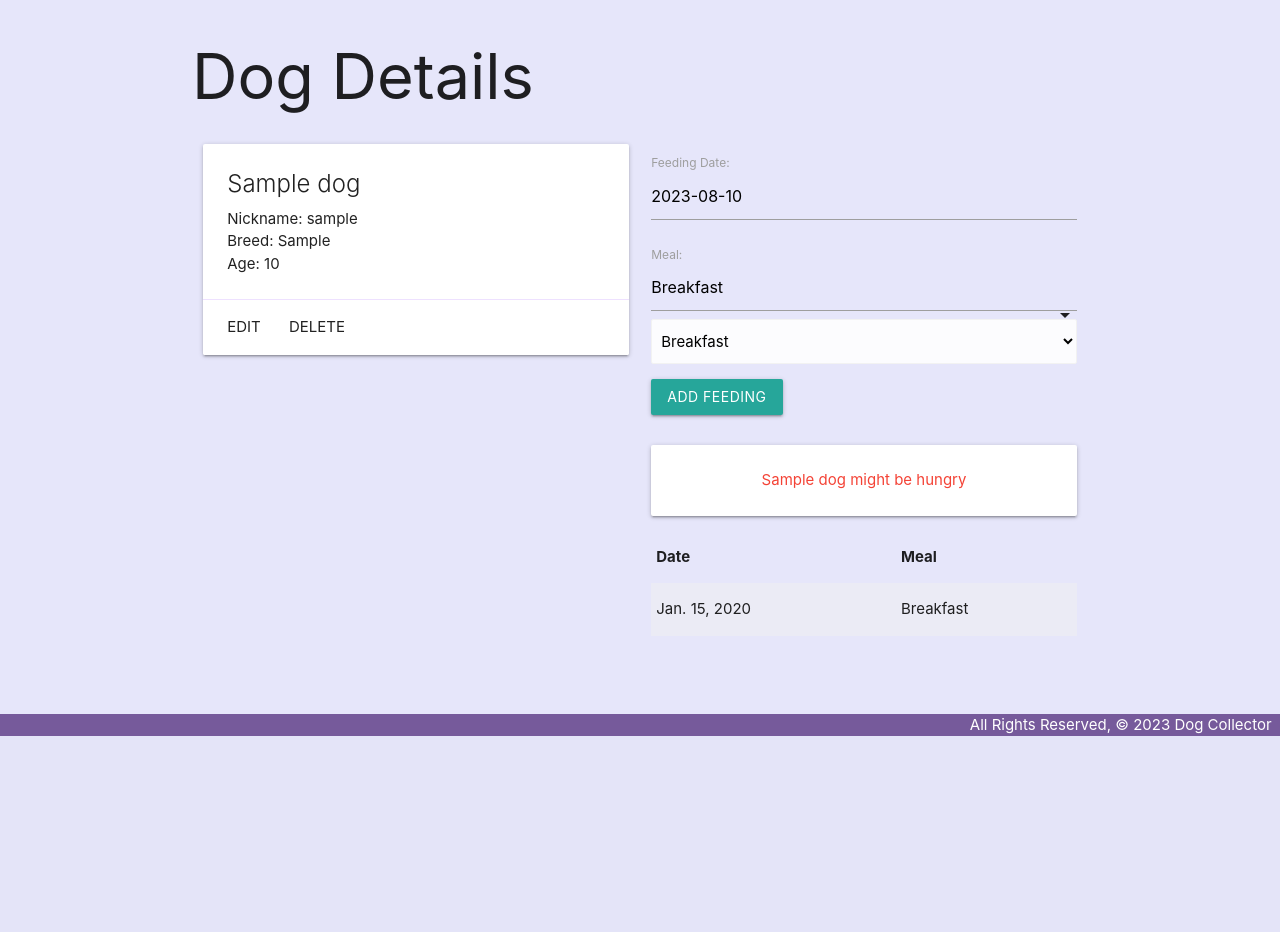
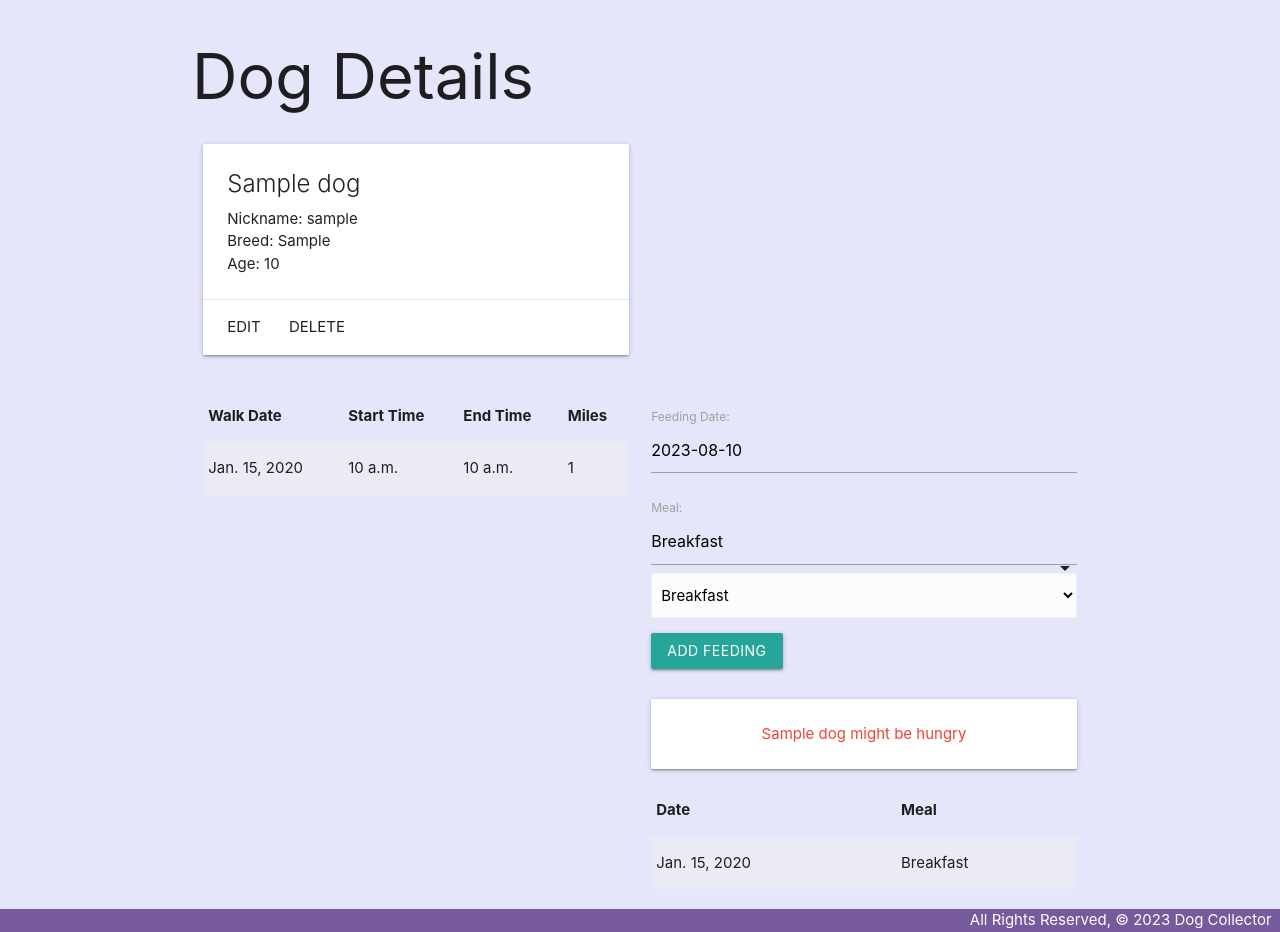
Before and after one commit to taylorlottdixon/dogcollector-django-practice, a Django app: page /dogs/1/ in a window 1280 px wide. Shown: the part 64-996 px from the top of the page. Before the commit the page ends 800 px from the top, so only its background shows below. Run offline with Django 4.2, Linux system fonts and the light colour scheme; tables that the repository leaves empty hold one stand-in row (values such as "Sample post").

Commit message:
formatting walks to show on all dogs page

```diff
--- a/main_app/templates/dogs/detail.html
+++ b/main_app/templates/dogs/detail.html
@@ -21,6 +21,25 @@
                 <a href="{% url 'dogs_delete' dog.id %}">Delete</a>
             </div>
         </div>
+    </div>
+</div>
+<div class="row">
+    <div class="col s6">
+      <table class="striped">
+        <thead>
+          <tr><th>Walk Date</th><th>Start Time</th><th>End Time</th><th>Miles</th></tr>
+        </thead>
+        <tbody>
+          {% for walk in dog.walks.all %}
+            <tr>
+              <td>{{walk.date}}</td>
+              <td>{{walk.time_start}}</td>
+              <td>{{walk.time_end}}</td>
+              <td>{{walk.length}}</td>
+            </tr>
+          {% endfor %}
+        </tbody>
+      </table>
     </div>
     <div class="col s6">
       <form action="{% url 'add_feeding' dog.id %}" method="POST">
--- a/main_app/views.py
+++ b/main_app/views.py
@@ -95,8 +95,10 @@ def walks_detail(request, walk_id):
   walk = Walk.objects.get(id=walk_id)
   id_list = walk.dogs.all().values_list('id')
   dog_not_on_walk = Dog.objects.exclude(id__in=id_list)
+  dogs_left = Dog.objects.exclude(dog_not_on_walk)
   # instantiate FeedingForm to be rendered in detail.html
   return render(request, 'main_app/walk_detail.html', {
     'walk': walk,
-    'dogs': dog_not_on_walk,
+    'dogs_walking': dog_not_on_walk,
+    'dogs_left': dogs_left,
   })
```
Also changed, not shown: main_app/templates/main_app/walk_detail.html (+16 -6 lines), main_app/migrations/0005_alter_walk_dogs.py (added), main_app/static/css/style.css (line endings or trailing spaces).
